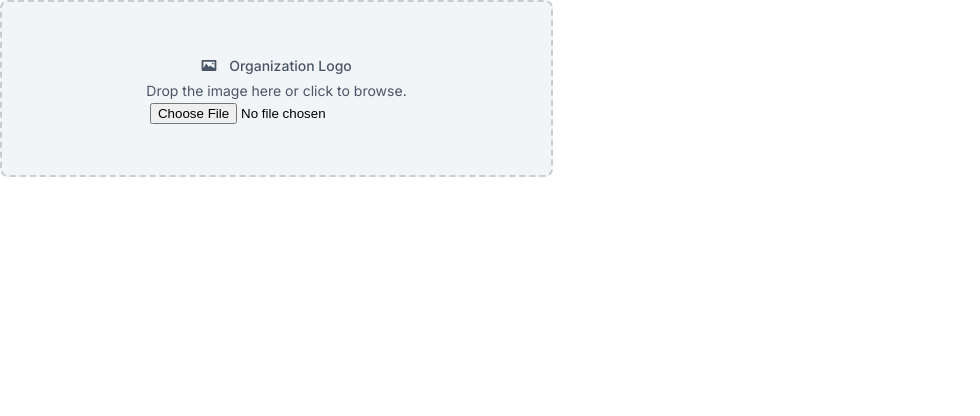
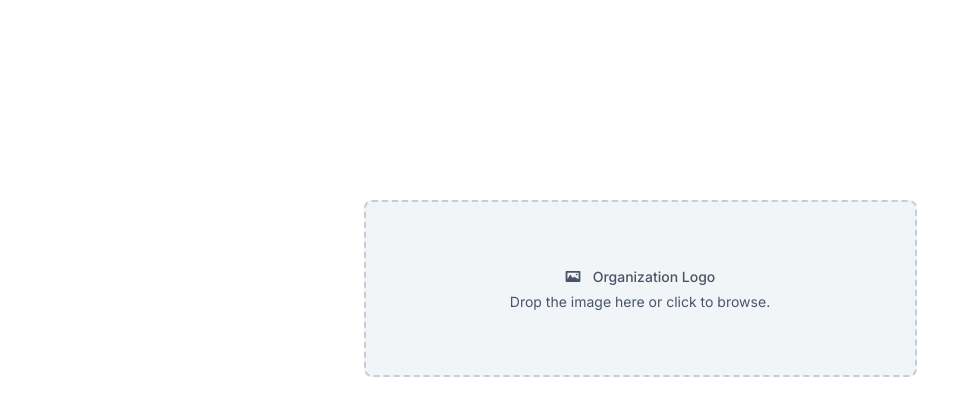
Before and after one commit to andeilsongf/avatar-upload, a React (Vite) app: page / in a window 1280 px wide. Shown: the top 416 px of the page, without its empty margins (0-980 px from the left). Built offline with nearby package versions, Linux system fonts and the light colour scheme.

Commit message:
added function to click on container

```diff
--- a/src/App.tsx
+++ b/src/App.tsx
@@ -21,12 +21,6 @@ export function App() {
     inputRef.current?.click();
   };
 
-  const reset = () => {
-    setAvatar(null);
-    setError(false);
-    setIsSaved(false);
-  };
-
   const imageIsValid = (image?: File) => {
     const validFormats = ['image/jpeg', 'image/jpg', 'image/png'];
 
@@ -43,6 +37,12 @@ export function App() {
 
     setError(!imageIsValid(image));
 
+  }
+
+  const reset = () => {
+    setAvatar(null);
+    setError(false);
+    setIsSaved(false);
   };
 
   const dropAvatar = (event: DragEvent<HTMLDivElement>) => {
@@ -51,10 +51,23 @@ export function App() {
     onUpdateStatus(image);
   };
 
+
   const onChangeInput = (event: React.FormEvent<HTMLInputElement>) => {
     const selectedFile = (event.target as HTMLInputElement).files![0];
 
     onUpdateStatus(selectedFile);
+  };
+
+  const dragOver = (event: DragEvent<HTMLDivElement>) => {
+    event.preventDefault();
+  };
+
+  const dragEnter = (event: DragEvent<HTMLDivElement>) => {
+    event.preventDefault();
+  };
+
+  const dragLeave = (event: DragEvent<HTMLDivElement>) => {
+    event.preventDefault();
   };
 
   const renderChild = () => {
@@ -63,6 +76,7 @@ export function App() {
     if (!isError && !avatar)
       return (
         <AvatarInformation
+          inputRef={inputRef}
           onChangeInput={onChangeInput}
         />
       );
@@ -94,8 +108,10 @@ export function App() {
       isSaved={isSaved}
       onClick={onClickContainer}
       onDrop={dropAvatar}
+      onDragOver={dragOver}
+      onDragEnter={dragEnter}
+      onDragLeave={dragLeave}
     >
-
       {renderChild()}
 
     </Container>
--- a/src/components/Avatar/index.tsx
+++ b/src/components/Avatar/index.tsx
@@ -9,7 +9,7 @@ import {
   IconAlertSvg
 } from './styles';
 
-interface ImageProps extends HTMLAttributes<HTMLDivElement> {
+interface Props extends HTMLAttributes<HTMLDivElement> {
   error?: boolean;
   image?: File | null;
   imgRef?: RefObject<HTMLDivElement>;
@@ -19,7 +19,7 @@ export function Avatar({
   error,
   image,
   imgRef
-}: ImageProps) {
+}: Props) {
 
   const [path, setPath] = useState<string>('');
 
--- a/src/components/AvatarInformation/index.tsx
+++ b/src/components/AvatarInformation/index.tsx
@@ -29,10 +29,10 @@ export function AvatarInformation({
       </Wrapper>
       <Description>Drop the image here or click to browse.</Description>
       <InputArea
+        type='file'
         ref={inputRef}
-        type='file'
+        onChange={onChangeInput}
         accept='image/png, image/jpeg, image/jpg'
-        onChange={onChangeInput}
       />
     </Container>
   );
--- a/src/components/AvatarInformation/styles.tsx
+++ b/src/components/AvatarInformation/styles.tsx
@@ -34,4 +34,6 @@ export const Description = styled.span`
   color: #495567;
 `;
 
-export const InputArea = styled.input``;
+export const InputArea = styled.input`
+  display: none;
+`;
--- a/src/styles.tsx
+++ b/src/styles.tsx
@@ -36,4 +36,6 @@ export const Container = styled.div<Props>`
 
   background-color: #f2f5f8;
   border-radius: 8px;
+
+  margin: 200px auto;
 `;
```
